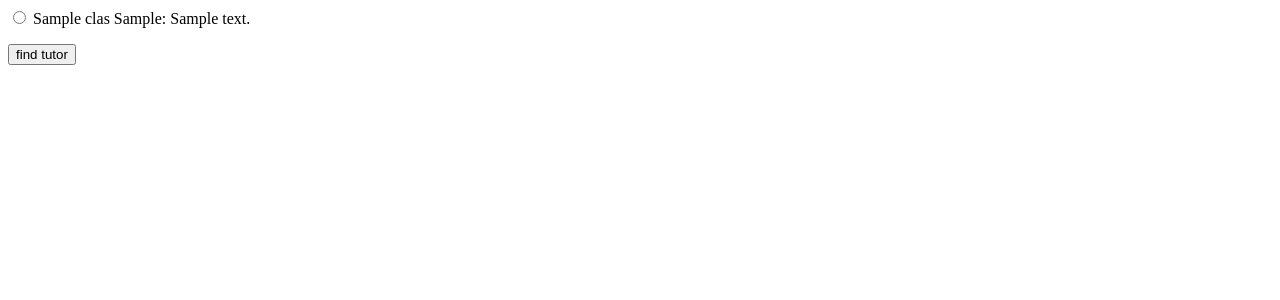
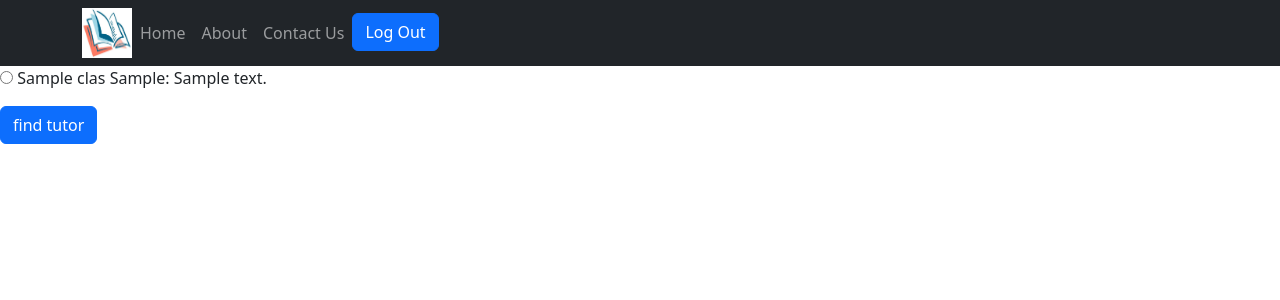
Before and after one commit to Zach-Russell/CS3240-Website, a Django app: template welcome/templates/welcome/listClasses.html in a window 1280 px wide. Shown: the top 300 px of the page. Run offline with Django 4.2, Linux system fonts and the light colour scheme; the template is opened without the code that fills it: most values are stand-ins (such as "Sample title", 1, 10 or a date in 2020); some libraries are stand-ins or nearby versions.

Commit message:
base design for list of classes

```diff
--- a/welcome/templates/welcome/listClasses.html
+++ b/welcome/templates/welcome/listClasses.html
@@ -1,3 +1,56 @@
+<html lang="en">
+  <head>
+    <title>{% block title %}{% endblock %}</title>
+    <meta charset="utf-8">
+    <meta name="viewport" content="width=device-width, initial-scale=1">
+    <link rel="stylesheet" href="https://cdn.jsdelivr.net/npm/bootstrap@5.2.3/dist/css/bootstrap.min.css" integrity="sha384-rbsA2VBKQhggwzxH7pPCaAqO46MgnOM80zW1RWuH61DGLwZJEdK2Kadq2F9CUG65" crossorigin="anonymous">
+    <script src="https://kit.fontawesome.com/d98a8c3ef0.js" crossorigin="anonymous"></script>
+    <script src="https://cdn.jsdelivr.net/npm/bootstrap@5.2.3/dist/js/bootstrap.min.js" integrity="sha384-cuYeSxntonz0PPNlHhBs68uyIAVpIIOZZ5JqeqvYYIcEL727kskC66kF92t6Xl2V" crossorigin="anonymous"></script>
+    <script src="https://cdn.jsdelivr.net/npm/bootstrap@5.2.3/dist/js/bootstrap.bundle.min.js" integrity="sha384-kenU1KFdBIe4zVF0s0G1M5b4hcpxyD9F7jL+jjXkk+Q2h455rYXK/7HAuoJl+0I4" crossorigin="anonymous"></script></head>
+</html>
+{% load bootstrap5 %}
+{% load static %}
+
+<!-- HEADER -->
+<nav class="navbar navbar-expand-lg navbar-dark bg-dark">
+  <div class="container">
+    <!-- <a class="navbar-brand" href="#">Tutor Me Logo</a> -->
+    <img src="{% static 'welcome/images/tutormelogo.jpeg' %}" width="50" height="50" alt="Tutor Me Logo">
+
+    <button class="navbar-toggler" type="button" data-toggle="collapse" data-target="#navbarTogglerDemo01" aria-controls="navbarTogglerDemo01" aria-expanded="false" aria-label="Toggle navigation">
+        <span class="navbar-toggler-icon"></span>
+      </button>
+      <div class="collapse navbar-collapse" id="navbarTogglerDemo01">
+        <ul class="navbar-nav mr-auto mt-2 mt-lg-0 ml-auto">
+          <li class="nav-item active">
+            <a class="nav-link" href="/welcome">Home</a>
+          </li>
+          <li class="nav-item">
+            <a class="nav-link" href="">About</a>
+          </li>
+          <li class="nav-item">
+            <a class="nav-link" href="">Contact Us</a>
+          </li>
+          <li class="nav-item">
+            <a class="btn btn-primary" href="{% url 'account_logout' %}">Log Out</a>
+          </li>
+        </ul>
+      </div>
+  </div>
+  <div class="collapse" id="sidebar">
+    <div class="bg-light" style="width: 200px;">
+      <ul class="list-group list-group-flush">
+        <li class="list-group-item active">Menu</li>
+        <li class="list-group-item">Profile</li>
+        <li class="list-group-item">Messages</li>
+        <li class="list-group-item">Settings</li>
+        <li class="list-group-item">Log Out</li>
+      </ul>
+    </div>
+  </div>
+</nav>
+
+{% block content %}
 <div class = "mainListClassesContainer", >
             {% if error_message %}<p><strong>{{ error_message }}</strong></p>{% endif %}
             <div class = "listContainer">
@@ -16,3 +69,4 @@
         </form>
             {% endif %}
 </div>
+{% endblock %}
```
